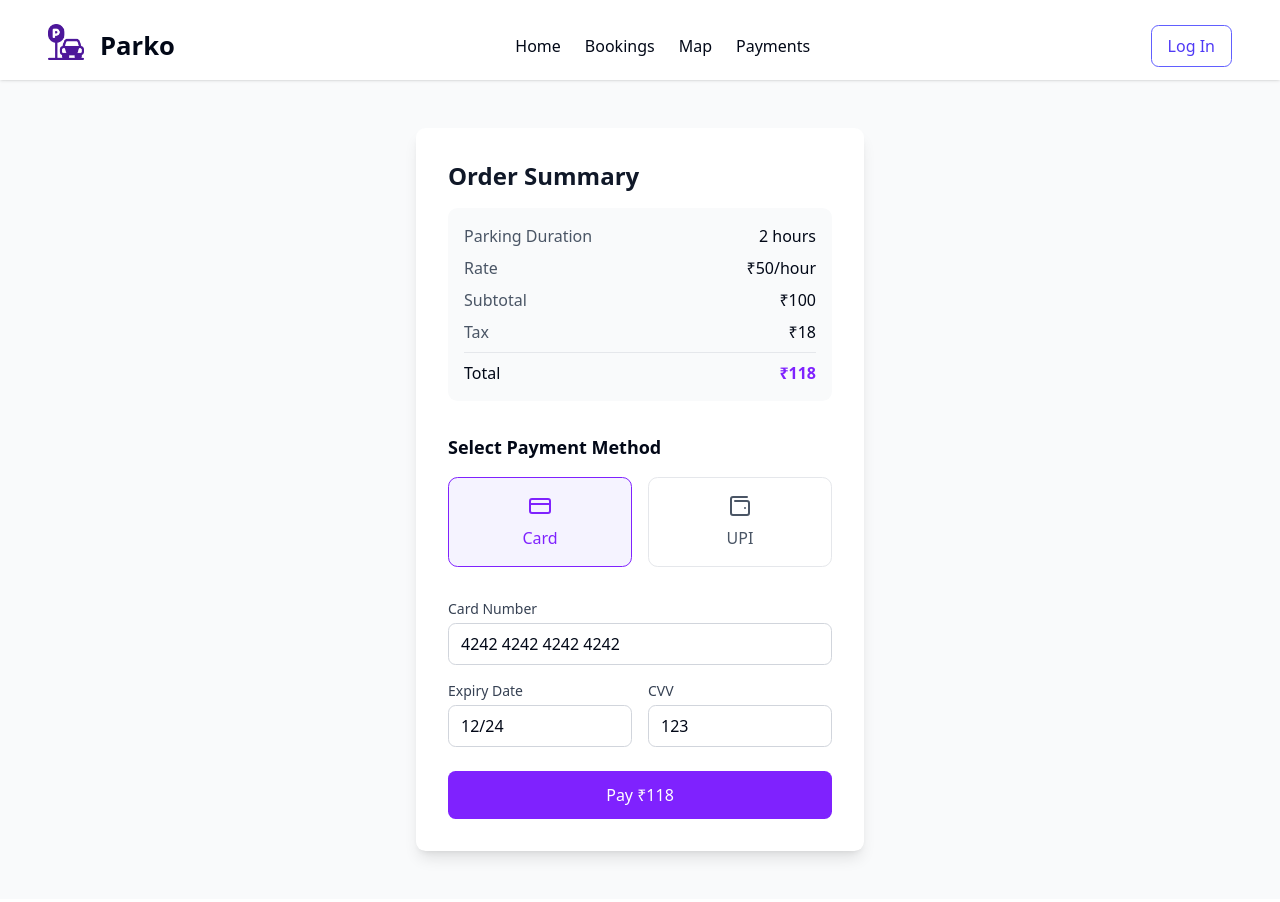
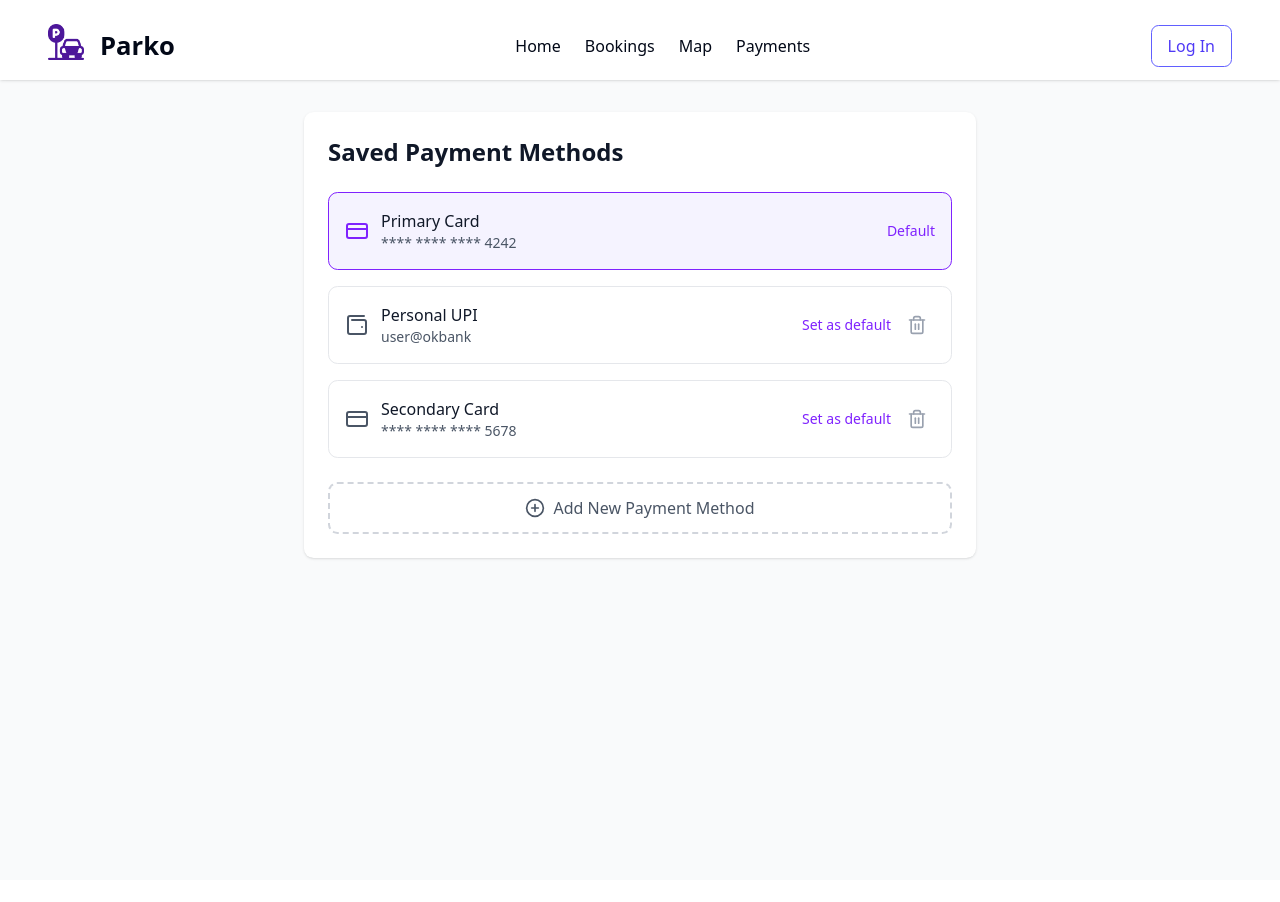
Before and after one commit to yanshuy/vesit, a React (Vite) app: page /my-payment-options in a window 1280 px wide. Shown: the top 902 px of the page. Built offline with nearby package versions, Linux system fonts and the light colour scheme.

Commit message:
feat: refactor payment options management and enhance UI for saved payment methods

```diff
--- a/src/App.tsx
+++ b/src/App.tsx
@@ -9,7 +9,6 @@ import SelectTimeSlot from "./pages/SelectTimeSlot";
 import AuthForm from "./pages/auth-form/auth-form";
 import { AuthProvider } from "./lib/auth";
 import ParkingModel from "./pages/ParkingModel/page";
-import Payment from "./FastBooking/Payments/page";
 import GoogleCalendarIntegration from "./components/GoogleCalendarIntegration";
 import ParkingSpotSearch from "./pages/search-parking-spot/ParkingSpotSearch";
 import DemoPage from "./pages/demo-page/DemoPage";
@@ -17,6 +16,7 @@ import Home from "./pages/Home";
 import { Toaster } from "./components/ui/toaster";
 import PaymentForm from "./pages/PaymentGateway/page";
 import MyPaymentOptions from "./pages/MyPaymentOptions";
+import Payment from "./GUI/Payments/page";
 
 export const BASE_URL =
     "https://vesit-asb3b4e7dye8d0ck.canadacentral-01.azurewebsites.net/";
--- a/src/pages/MyPaymentOptions.tsx
+++ b/src/pages/MyPaymentOptions.tsx
@@ -1,154 +1,123 @@
-import React, { useState } from 'react'
-import { CreditCard, Wallet2 } from 'lucide-react'
+import React from 'react';
+import { Trash2, PlusCircle, CreditCard, Wallet2 } from 'lucide-react';
+
+interface SavedPaymentMethod {
+  id: string;
+  type: 'card' | 'upi';
+  label: string;
+  details: string;
+  isDefault: boolean;
+}
 
 const MyPaymentOptions = () => {
-  const [selectedMethod, setSelectedMethod] = useState<'card' | 'upi'>('card')
-  const [loading, setLoading] = useState(false)
+  // Dummy data for saved payment methods
+  const [savedMethods, setSavedMethods] = React.useState<SavedPaymentMethod[]>([
+    {
+      id: '1',
+      type: 'card',
+      label: 'Primary Card',
+      details: '**** **** **** 4242',
+      isDefault: true,
+    },
+    {
+      id: '2',
+      type: 'upi',
+      label: 'Personal UPI',
+      details: 'user@okbank',
+      isDefault: false,
+    },
+    {
+      id: '3',
+      type: 'card',
+      label: 'Secondary Card',
+      details: '**** **** **** 5678',
+      isDefault: false,
+    },
+  ]);
 
-  const handleSubmit = async (e: React.FormEvent) => {
-    e.preventDefault()
-    setLoading(true)
-    // Simulate payment processing
-    setTimeout(() => {
-      setLoading(false)
-      alert('Payment successful!')
-    }, 2000)
-  }
+  const handleDelete = (id: string) => {
+    setSavedMethods(methods => methods.filter(method => method.id !== id));
+  };
+
+  const handleSetDefault = (id: string) => {
+    setSavedMethods(methods =>
+      methods.map(method => ({
+        ...method,
+        isDefault: method.id === id,
+      }))
+    );
+  };
 
   return (
-    <div className="min-h-screen bg-gray-50 py-12 px-4 sm:px-6 lg:px-8">
-      <div className="max-w-md mx-auto">
-        <div className="bg-white rounded-lg shadow-lg p-6 md:p-8">
-          {/* Order Summary */}
-          <div className="mb-8">
-            <h2 className="text-2xl font-bold text-gray-900 mb-4">Order Summary</h2>
-            <div className="bg-gray-50 rounded-lg p-4">
-              <div className="flex justify-between mb-2">
-                <span className="text-gray-600">Parking Duration</span>
-                <span className="font-medium">2 hours</span>
-              </div>
-              <div className="flex justify-between mb-2">
-                <span className="text-gray-600">Rate</span>
-                <span className="font-medium">₹50/hour</span>
-              </div>
-              <div className="flex justify-between mb-2">
-                <span className="text-gray-600">Subtotal</span>
-                <span className="font-medium">₹100</span>
-              </div>
-              <div className="flex justify-between mb-2">
-                <span className="text-gray-600">Tax</span>
-                <span className="font-medium">₹18</span>
-              </div>
-              <div className="border-t border-gray-200 mt-2 pt-2 flex justify-between">
-                <span className="font-medium">Total</span>
-                <span className="font-bold text-violet-600">₹118</span>
-              </div>
-            </div>
-          </div>
+    <div className="min-h-screen bg-gray-50 p-4 md:p-8">
+      <div className="max-w-2xl mx-auto">
+        <div className="bg-white rounded-lg shadow-sm p-6">
+          <h1 className="text-2xl font-bold text-gray-900 mb-6">
+            Saved Payment Methods
+          </h1>
 
-          {/* Payment Methods */}
-          <div className="mb-8">
-            <h3 className="text-lg font-semibold mb-4">Select Payment Method</h3>
-            <div className="grid grid-cols-2 gap-4">
-              <button
-                onClick={() => setSelectedMethod('card')}
-                className={`p-4 border rounded-lg flex flex-col items-center gap-2 transition-all
-                  ${selectedMethod === 'card'
-                    ? 'border-violet-600 bg-violet-50'
-                    : 'border-gray-200 hover:border-violet-600'}`}
+          {/* Payment Methods List */}
+          <div className="space-y-4">
+            {savedMethods.map((method) => (
+              <div
+                key={method.id}
+                className={`border rounded-lg p-4 transition-all ${
+                  method.isDefault ? 'border-violet-600 bg-violet-50' : 'border-gray-200'
+                }`}
               >
-                <CreditCard className={`w-6 h-6 ${
-                  selectedMethod === 'card' ? 'text-violet-600' : 'text-gray-600'
-                }`} />
-                <span className={selectedMethod === 'card' ? 'text-violet-600' : 'text-gray-600'}>
-                  Card
-                </span>
-              </button>
-              <button
-                onClick={() => setSelectedMethod('upi')}
-                className={`p-4 border rounded-lg flex flex-col items-center gap-2 transition-all
-                  ${selectedMethod === 'upi'
-                    ? 'border-violet-600 bg-violet-50'
-                    : 'border-gray-200 hover:border-violet-600'}`}
-              >
-                <Wallet2 className={`w-6 h-6 ${
-                  selectedMethod === 'upi' ? 'text-violet-600' : 'text-gray-600'
-                }`} />
-                <span className={selectedMethod === 'upi' ? 'text-violet-600' : 'text-gray-600'}>
-                  UPI
-                </span>
-              </button>
-            </div>
-          </div>
-
-          {/* Payment Details Form */}
-          <form onSubmit={handleSubmit}>
-            {selectedMethod === 'card' ? (
-              <div className="space-y-4">
-                <div>
-                  <label className="block text-sm font-medium text-gray-700 mb-1">
-                    Card Number
-                  </label>
-                  <input
-                    type="text"
-                    defaultValue="4242 4242 4242 4242"
-                    className="w-full px-3 py-2 border border-gray-300 rounded-md"
-                    maxLength={19}
-                  />
-                </div>
-                <div className="grid grid-cols-2 gap-4">
-                  <div>
-                    <label className="block text-sm font-medium text-gray-700 mb-1">
-                      Expiry Date
-                    </label>
-                    <input
-                      type="text"
-                      defaultValue="12/24"
-                      className="w-full px-3 py-2 border border-gray-300 rounded-md"
-                    />
+                <div className="flex items-center justify-between">
+                  <div className="flex items-center gap-3">
+                    {method.type === 'card' ? (
+                      <CreditCard className={`w-6 h-6 ${
+                        method.isDefault ? 'text-violet-600' : 'text-gray-600'
+                      }`} />
+                    ) : (
+                      <Wallet2 className={`w-6 h-6 ${
+                        method.isDefault ? 'text-violet-600' : 'text-gray-600'
+                      }`} />
+                    )}
+                    <div>
+                      <p className="font-medium text-gray-900">{method.label}</p>
+                      <p className="text-sm text-gray-600">{method.details}</p>
+                    </div>
                   </div>
-                  <div>
-                    <label className="block text-sm font-medium text-gray-700 mb-1">
-                      CVV
-                    </label>
-                    <input
-                      type="text"
-                      defaultValue="123"
-                      className="w-full px-3 py-2 border border-gray-300 rounded-md"
-                    />
+                  <div className="flex items-center gap-2">
+                    {!method.isDefault && (
+                      <>
+                        <button
+                          onClick={() => handleSetDefault(method.id)}
+                          className="text-sm text-violet-600 hover:text-violet-700"
+                        >
+                          Set as default
+                        </button>
+                        <button
+                          onClick={() => handleDelete(method.id)}
+                          className="p-2 text-gray-400 hover:text-red-500 rounded-full hover:bg-gray-100"
+                        >
+                          <Trash2 className="w-5 h-5" />
+                        </button>
+                      </>
+                    )}
+                    {method.isDefault && (
+                      <span className="text-sm text-violet-600 font-medium">
+                        Default
+                      </span>
+                    )}
                   </div>
                 </div>
               </div>
-            ) : (
-              <div className="space-y-4">
-                <div>
-                  <label className="block text-sm font-medium text-gray-700 mb-1">
-                    UPI ID
-                  </label>
-                  <input
-                    type="text"
-                    defaultValue="user@okbank"
-                    className="w-full px-3 py-2 border border-gray-300 rounded-md"
-                  />
-                </div>
-              </div>
-            )}
+            ))}
+          </div>
 
-            <button
-              type="submit"
-              disabled={loading}
-              className={`w-full mt-6 py-3 px-4 rounded-md text-white font-medium
-                ${loading
-                  ? 'bg-violet-400 cursor-not-allowed'
-                  : 'bg-violet-600 hover:bg-violet-700'}`}
-            >
-              {loading ? 'Processing...' : `Pay ₹118`}
-            </button>
-          </form>
+          {/* Add New Payment Method Button */}
+          <button className="mt-6 w-full flex items-center justify-center gap-2 py-3 px-4 border-2 border-dashed border-gray-300 rounded-lg text-gray-600 hover:text-violet-600 hover:border-violet-600 transition-colors">
+            <PlusCircle className="w-5 h-5" />
+            <span>Add New Payment Method</span>
+          </button>
         </div>
       </div>
     </div>
-  )
-}
+  );
+};
 
-export default MyPaymentOptions
+export default MyPaymentOptions;
```
